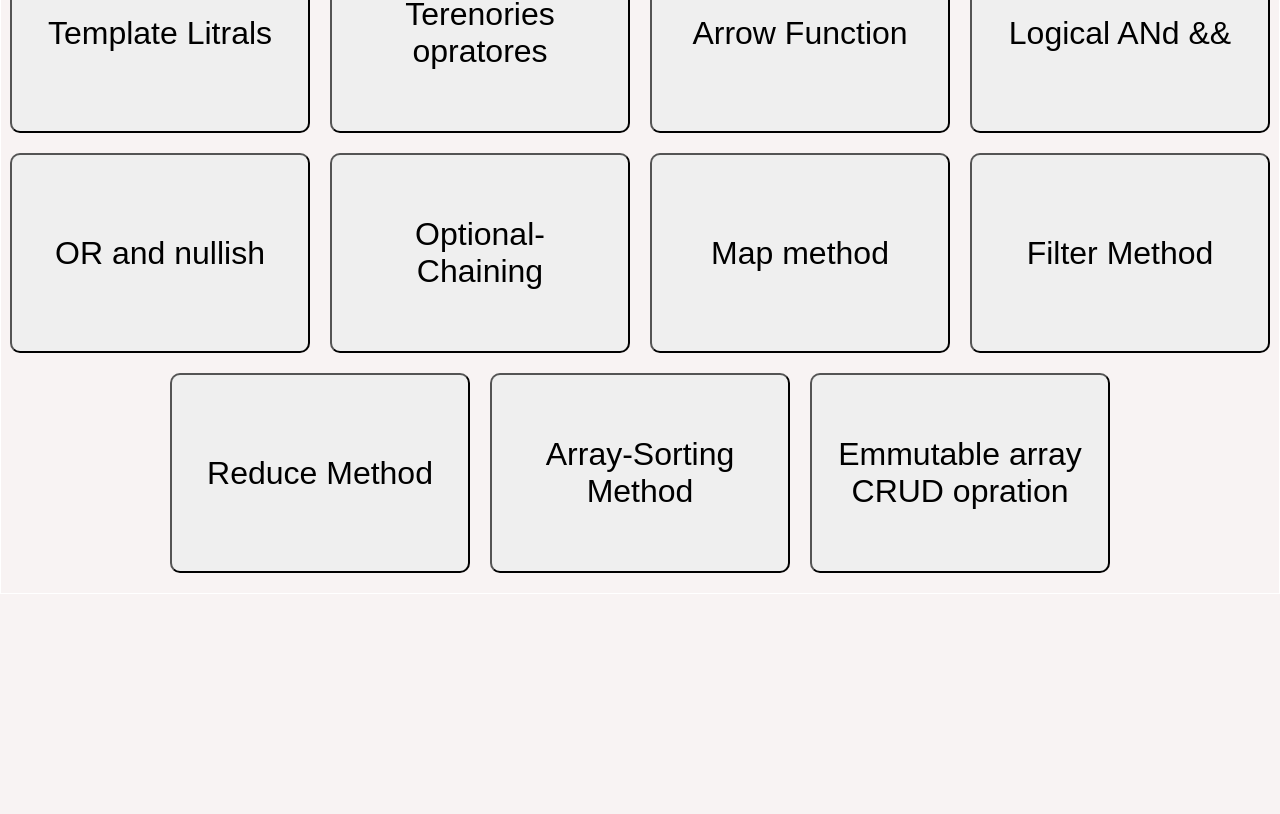
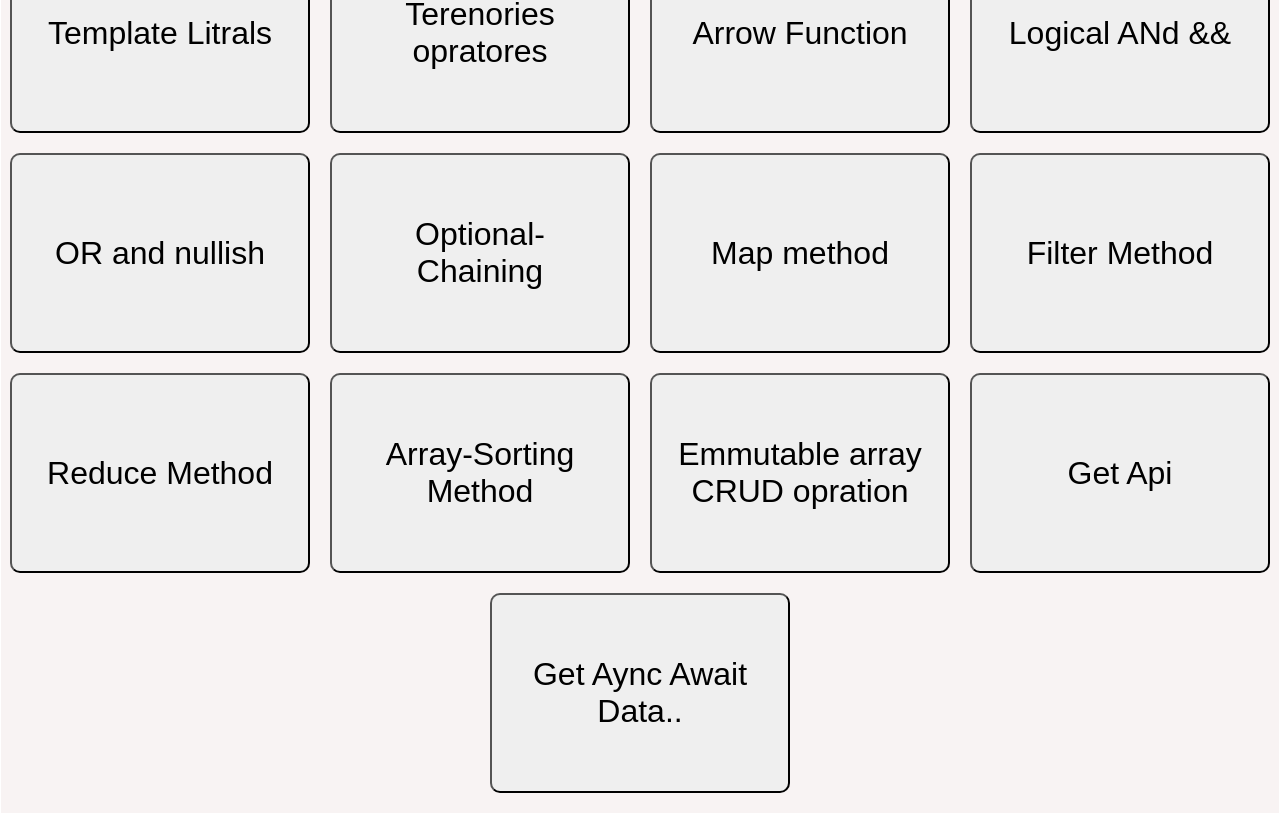
Before and after one commit to DarshanPro123/Practice_code_pro_1, a React (Vite) app: page / in a window 1280 px wide. Shown: the part 308-1122 px from the top of the page. Before the commit the page ends 902 px from the top, so only its background shows below. Built offline with nearby package versions, Linux system fonts and the light colour scheme.

Commit message:
async,await with fetch api learn

```diff
--- a/src/App.jsx
+++ b/src/App.jsx
@@ -247,6 +247,29 @@ function App() {
     console.log("After deleting a obj", deleObj);
   };
 
+  const getApi = () => {
+    const dtaApi = () => {
+      fetch("https://jsonplaceholder.typicode.com/posts")
+        .then((res) => res.json())
+        .then((data) => console.log(data));
+    };
+
+    dtaApi();
+
+    console.log("data check");
+  };
+
+  const getAycawait = () => {
+    const dataApi = async () => {
+      const reso = await fetch("https://jsonplaceholder.typicode.com/todos");
+      const data = await reso.json();
+      console.log(data);
+    };
+    dataApi();
+
+    console.log("Data is updated");
+  };
+
   return (
     <>
       <div className="buttons">
@@ -265,6 +288,8 @@ function App() {
         <button onClick={getReduce}>Reduce Method</button>
         <button onClick={getSort}>Array-Sorting Method</button>
         <button onClick={getEmmutble}>Emmutable array CRUD opration</button>
+        <button onClick={getApi}>Get Api</button>
+        <button onClick={getAycawait}>Get Aync Await Data..</button>
       </div>
     </>
   );
```
